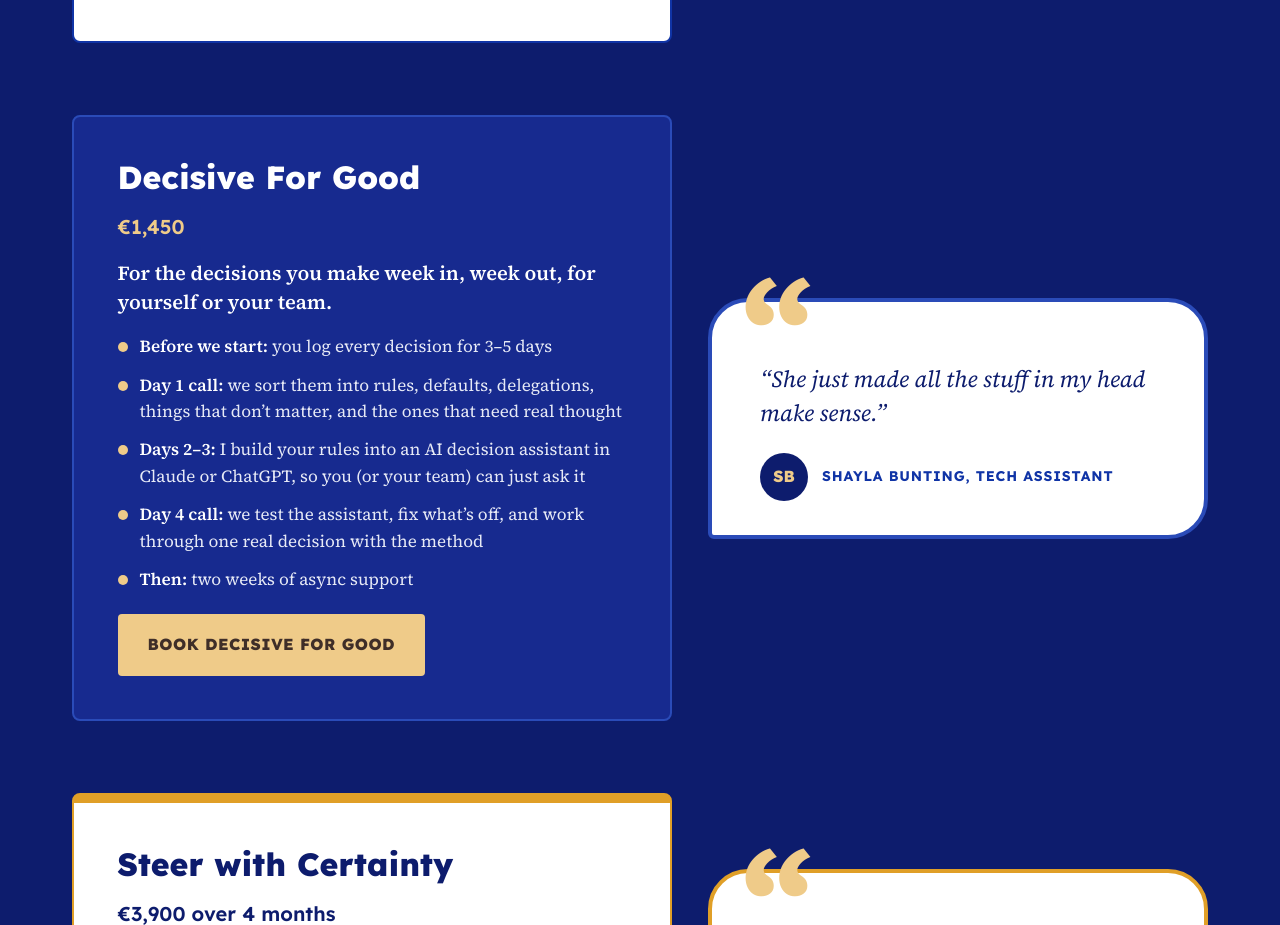
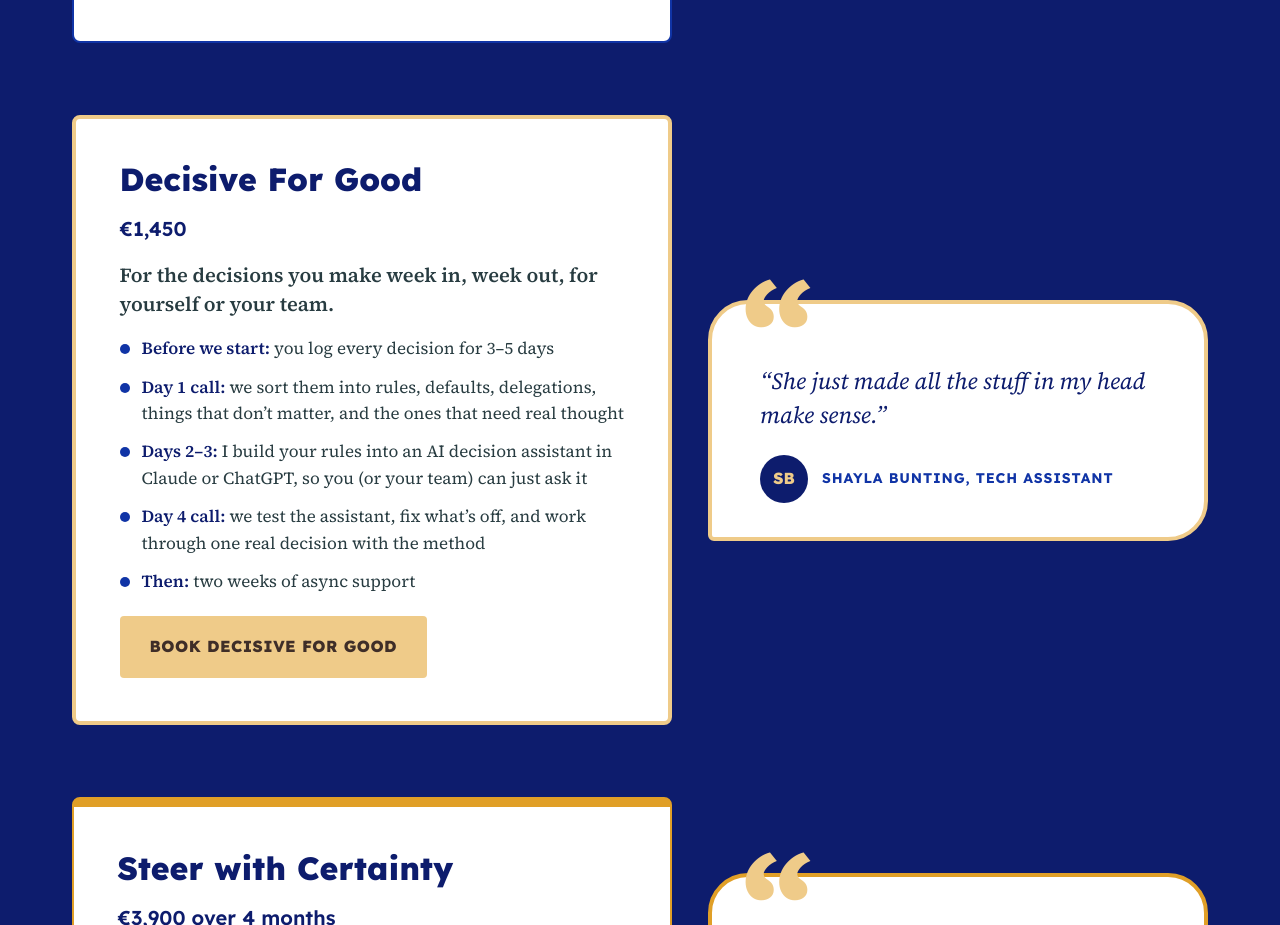
Before and after one commit to cathyinponderland/withcathy, a plain HTML site: page decide/index.html in a window 1280 px wide. Shown: the part 5747-6672 px from the top of the page. Drawn offline with Linux system fonts and the light colour scheme.

Commit message:
/decide: white Decisive For Good card with gold outline
Co-Authored-By: Claude Opus 5.5 <noreply@anthropic.com>

```diff
--- a/decide/index.html
+++ b/decide/index.html
@@ -266,20 +266,20 @@ a{color:#1034a6}a:hover{color:#0d1c6d}
 
     <!-- Decisive For Good -->
     <div id="decisive" class="dc-offer" style="scroll-margin-top: 24px">
-      <article class="dc-offer-card" style="border-color: #2a4bb8; background: #172a8f; color: #ffffff">
-        <h3 style="color: #ffffff">Decisive For Good</h3>
-        <p class="dc-price" style="color: #efcb89">€1,450</p>
-        <p class="dc-for" style="color: #ffffff">For the decisions you make week in, week out, for yourself or your team.</p>
-        <ul class="dc-list" style="--dot: #efcb89">
-          <li style="color: #e7eaf6"><span><strong style="color: #ffffff">Before we start:</strong> you log every decision for 3–5 days</span></li>
-          <li style="color: #e7eaf6"><span><strong style="color: #ffffff">Day 1 call:</strong> we sort them into rules, defaults, delegations, things that don’t matter, and the ones that need real thought</span></li>
-          <li style="color: #e7eaf6"><span><strong style="color: #ffffff">Days 2–3:</strong> I build your rules into an AI decision assistant in Claude or ChatGPT, so you (or your team) can just ask it</span></li>
-          <li style="color: #e7eaf6"><span><strong style="color: #ffffff">Day 4 call:</strong> we test the assistant, fix what’s off, and work through one real decision with the method</span></li>
-          <li style="color: #e7eaf6"><span><strong style="color: #ffffff">Then:</strong> two weeks of async support</span></li>
+      <article class="dc-offer-card" style="border: 4px solid #efcb89">
+        <h3 style="color: #0d1c6d">Decisive For Good</h3>
+        <p class="dc-price">€1,450</p>
+        <p class="dc-for">For the decisions you make week in, week out, for yourself or your team.</p>
+        <ul class="dc-list" style="--dot: #1034a6">
+          <li><span><strong style="color: #0d1c6d">Before we start:</strong> you log every decision for 3–5 days</span></li>
+          <li><span><strong style="color: #0d1c6d">Day 1 call:</strong> we sort them into rules, defaults, delegations, things that don’t matter, and the ones that need real thought</span></li>
+          <li><span><strong style="color: #0d1c6d">Days 2–3:</strong> I build your rules into an AI decision assistant in Claude or ChatGPT, so you (or your team) can just ask it</span></li>
+          <li><span><strong style="color: #0d1c6d">Day 4 call:</strong> we test the assistant, fix what’s off, and work through one real decision with the method</span></li>
+          <li><span><strong style="color: #0d1c6d">Then:</strong> two weeks of async support</span></li>
         </ul>
         <div style="margin-top: 6px"><a href="#" data-open-decisive class="dc-cta dc-cta-gold" data-rybbit-event="book_decisive_as_fuck_click" data-rybbit-prop-location="decide_offers">Book Decisive For Good</a></div>
       </article>
-      <figure class="dc-quote" style="border-color: #2a4bb8">
+      <figure class="dc-quote" style="border-color: #efcb89">
         <span class="mark" aria-hidden="true">“</span>
         <blockquote>“She just made all the stuff in my head make sense.”</blockquote>
         <figcaption class="dc-who"><span class="av" aria-hidden="true">SB</span><span class="nm">Shayla Bunting, Tech Assistant</span></figcaption>
```
